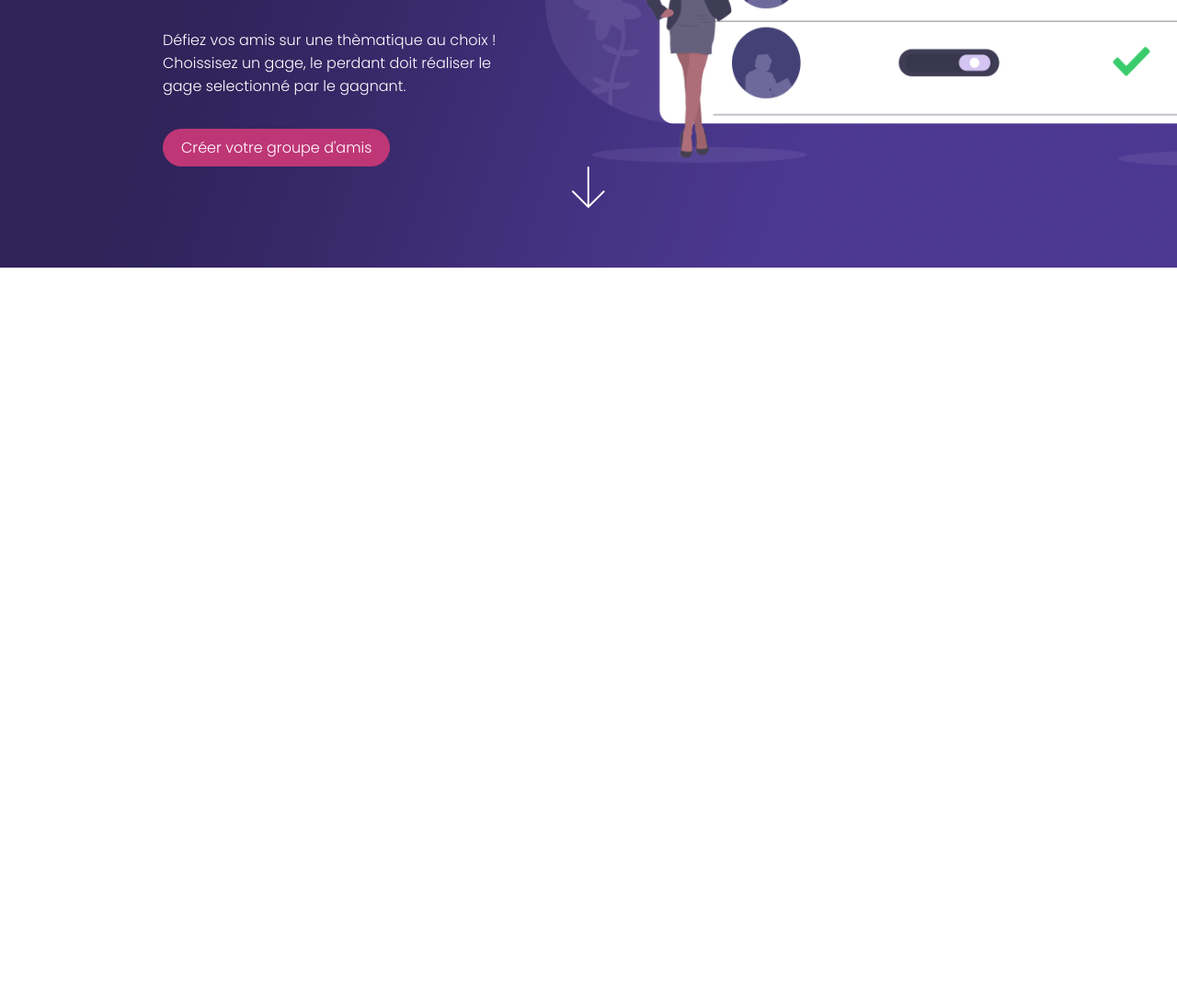
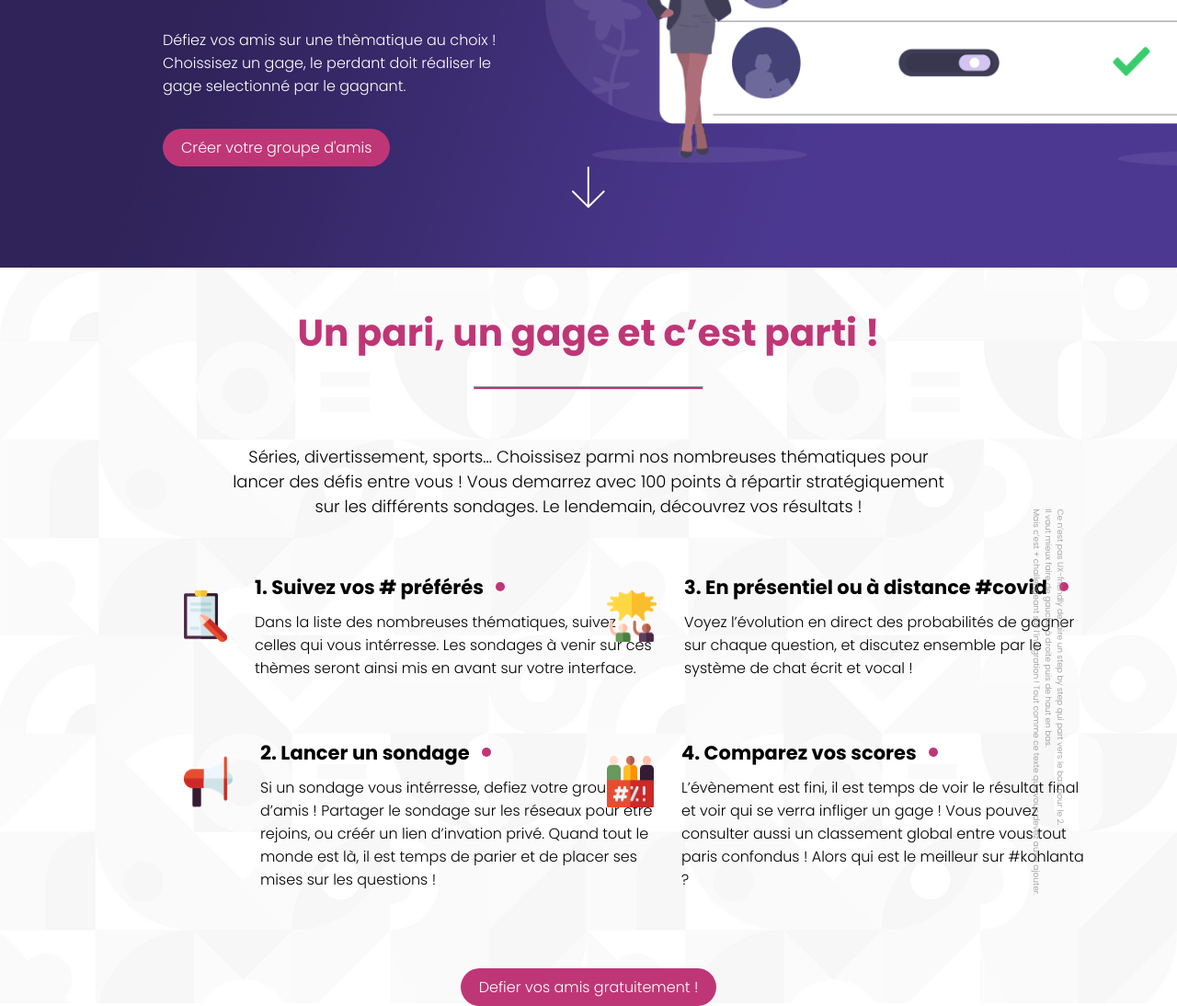
Before and after one commit to Dona-dky/Integration, a plain HTML site: page index.html in a window 1280 px wide. Shown: the part 509-1603 px from the top of the page at 92% size. Before the commit the page ends 800 px from the top, so only its background shows below. Drawn offline with Linux system fonts and the light colour scheme.

Commit message:
bet part

```diff
--- a/css/style.css
+++ b/css/style.css
@@ -116,7 +116,7 @@ nav ul li a:not(.active):hover:after{
 }
 
 .scroll_img img{
-    margin: 0 auto;
+    margin: 0 auto ;
 }
 
 /* BOUTON */
@@ -134,3 +134,111 @@ nav ul li a:not(.active):hover:after{
     color: #000;
     background-color: #346c86;
 }
+
+/* UN PARI */
+
+#my_bet{
+    width: 100%;
+    height: 100vh;
+    background-image: url(../images/background.png);
+    background-position: center; /* Center the image */
+    background-repeat: no-repeat; /* Do not repeat the image */
+    background-size: cover; /* Resize the background image to cover the entire container */
+}
+.the_bet{
+    display: flex;
+    flex-wrap: wrap;
+    justify-content: space-around;
+}
+
+.begin{
+    text-align: center;
+    margin: 0 auto;
+}
+
+.begin h1{
+    font-size: 40.5px;
+    font-weight: bold;
+    letter-spacing: normal;
+    color: #bf3676;
+    margin-top: 40px;
+}
+
+.begin hr{
+    color: #bf3676;
+    background-color: #bf3676;
+    margin: 28px auto 59px auto;
+    width: 248px;
+    height: 2px;
+}
+
+.begin p{
+    font-size: 18px;
+    width: 787px;
+    height: 70px;
+    margin-left: auto;
+    margin-right: auto;
+}
+
+#pink_circle{
+    border-radius:50%;
+    margin: 10px 0 0 13px;
+    width: 10px;
+    height: 10px;
+    background-color: #bf3676;
+}
+
+.four_explanation{
+    /* position: absolute; */
+    display: flex;
+    flex-flow: column wrap;
+    top: 363px;
+    height: 500px ;
+    justify-content: center;
+    align-content: center;
+    width: 100%;
+}
+
+.explanation{
+    width: calc((100% - 400px) / 2);
+    display: inline-flex;
+    margin-right: 20px;
+    margin-bottom: 60px;
+    height: 120px;
+}
+
+.explanation img{
+    padding: 19px 30px 45px 20px ;
+}
+
+.txt_explanation h2{
+    display: inline-flex;
+    margin-bottom: 11px;
+    font-size: 21px;
+    font-weight: 600;
+}
+
+.txt_explanation p{
+    font-size: 16px;
+    font-weight: 500;
+    line-height: 1.56;
+    width: 441px;
+}
+
+#btn_bet{
+    text-align: center;
+}
+
+.txt_side{
+    transform: rotate(90deg);
+    width: 430px;
+    position: absolute;
+    margin-top: -70px;
+    right: -74px;
+}
+
+.txt_side p{
+    text-align: left;
+    color: #929292;
+    font-size: 9px;
+}
--- a/index.html
+++ b/index.html
@@ -45,12 +45,64 @@
             </div>
 
             <div class="scroll_img">
-                <a href="#">
+                <a href="#my_bet">
                     <img src="images/down-arrow.png" alt="scrolldown" id="down_arrow">
                 </a>
             </div>
         </div>
     </header>
+        <main>
+            <article class="the_bet" id="my_bet">
+                <section class="begin">
+                    <h1>Un pari, un gage et c’est parti !</h1>
+                    <hr>
+                    <p>Séries, divertissement, sports... Choissisez parmi nos nombreuses thématiques pour lancer des défis entre vous ! Vous demarrez avec 100 points à répartir stratégiquement sur les différents sondages. Le lendemain, découvrez vos résultats !</p>
+                </section>
+
+
+                <section class="four_explanation">
+
+                    <div class="explanation">
+                        <img src="images/petition.png" alt="petition_png">
+
+                        <div class="txt_explanation"><h2>1. Suivez vos # préférés<div id="pink_circle"></div></h2>
+                            <p>Dans la liste des nombreuses thématiques, suivez celles qui vous intérresse. Les sondages à venir sur ces thèmes seront ainsi mis en avant sur votre interface.</p></div>
+                    </div>
+
+                    <div class="explanation">
+                        <img src="images/megaphone.png" alt="megaphone_png">
+
+                        <div class="txt_explanation"><h2>2. Lancer un sondage<div id="pink_circle"></div></h2>
+                            <p>Si un sondage vous intérresse, defiez votre groupe d’amis ! Partager le sondage sur les réseaux pour être rejoins, ou créér un lien d’invation privé. Quand tout le monde est là, il est temps de parier et de placer ses mises sur les questions !</p></div>
+                    </div>
+
+                    <div class="explanation special">
+                        <img src="images/protest.png" alt="protest_png">
+
+                        <div class="txt_explanation"><h2 id="special">3. En présentiel ou à distance #covid<div id="pink_circle"></div></h2>
+                            <p>Voyez l’évolution en direct des probabilités de gagner sur chaque question, et discutez ensemble par le système de chat écrit et vocal !</p></div>
+                    </div>
+
+                    <div class="explanation special">
+                        <img src="images/scores.png" alt="scores_png">
+
+                        <div class="txt_explanation"><h2>4. Comparez vos scores<div id="pink_circle"></div></h2>
+                            <p>L’évènement est fini, il est temps de voir le résultat final et voir qui se verra infliger un gage ! Vous pouvez consulter aussi un classement global entre vous tout paris confondus ! Alors qui est le meilleur sur #kohlanta ?</p></div>
+					</div>
+					<div class="txt_side"><p>Ce n’est pas UX-friendly de faire un step by step qui part vers le bas pour le 2.</p><p>Il vaut mieux faire de gauche à droite puis de haut en bas.</p> <p>Mais c’est + challengeant sur l’intégration ! Tout comme ce texte que vous devez aussi ajouter.</p></div>
+				</section>
+
+
+
+				<div id="btn_bet"><a href="" class="btn">Defier vos amis gratuitement !</a></div>
+
+
+
+            </article>
+
+		</main>
+
+
 
 
 </body>
```
